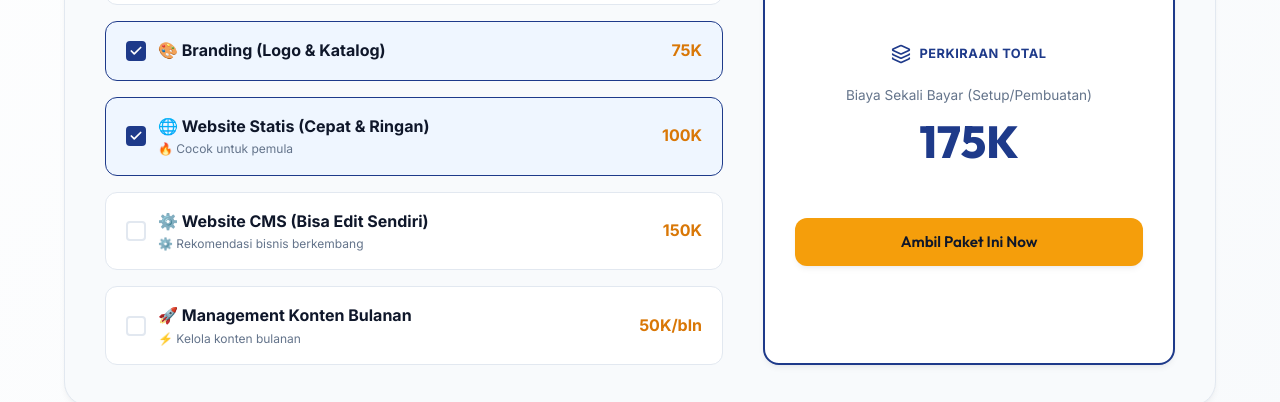
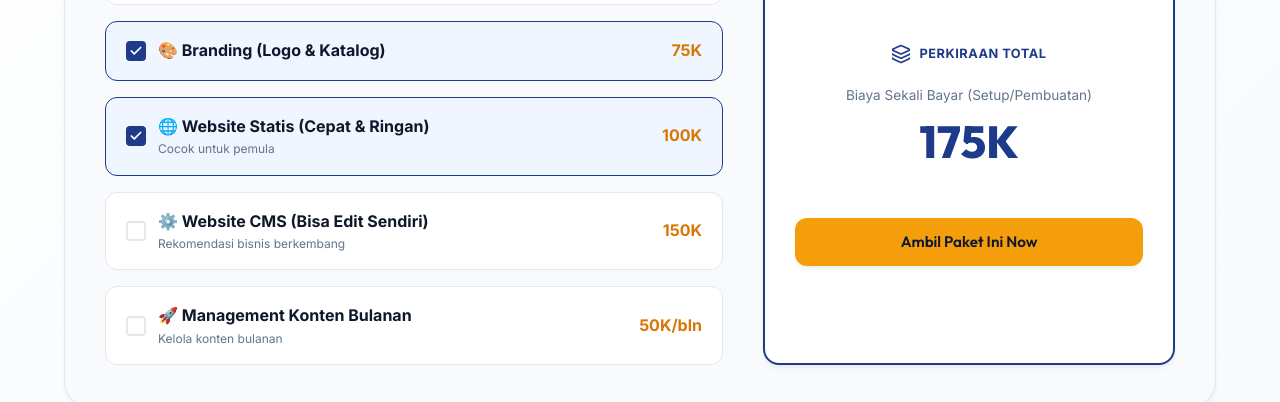
Before and after one commit to nugikramadhan11/tokoku-digital, a React (Vite) app: page / in a window 1280 px wide. Shown: the part 5620-6022 px from the top of the page. Built offline with nearby package versions, Linux system fonts and the light colour scheme.

Commit message:
fix this

```diff
--- a/src/App.tsx
+++ b/src/App.tsx
@@ -761,9 +761,9 @@ function App() {
                       <div>
                         <div className="calc-option-name">{service.name}</div>
                         <div style={{ fontSize: '0.75rem', color: 'var(--text-muted)' }}>
-                          {service.id === 'website-statis' && '🔥 Cocok untuk pemula'}
-                          {service.id === 'website-cms' && '⚙️ Rekomendasi bisnis berkembang'}
-                          {service.id === 'management' && '⚡ Kelola konten bulanan'}
+                          {service.id === 'website-statis' && 'Cocok untuk pemula'}
+                          {service.id === 'website-cms' && 'Rekomendasi bisnis berkembang'}
+                          {service.id === 'management' && 'Kelola konten bulanan'}
                         </div>
                       </div>
                     </div>
```
